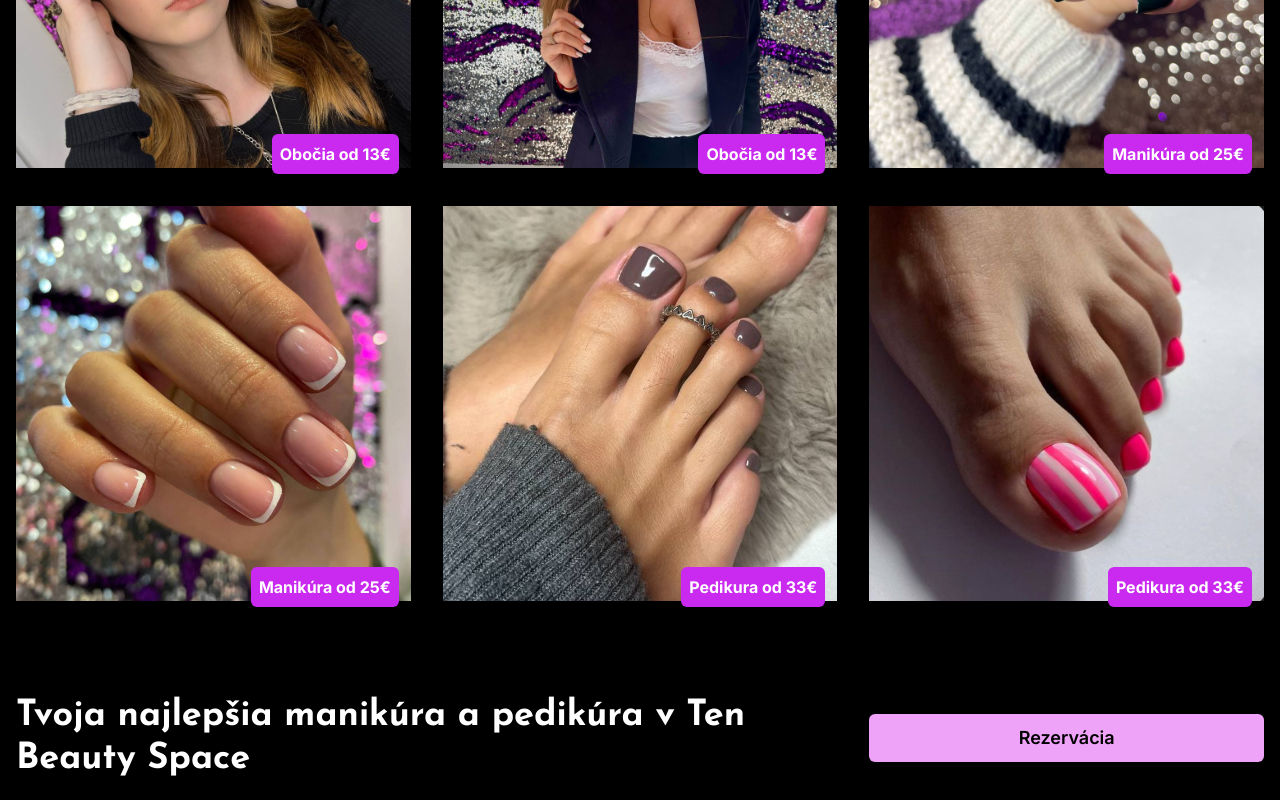
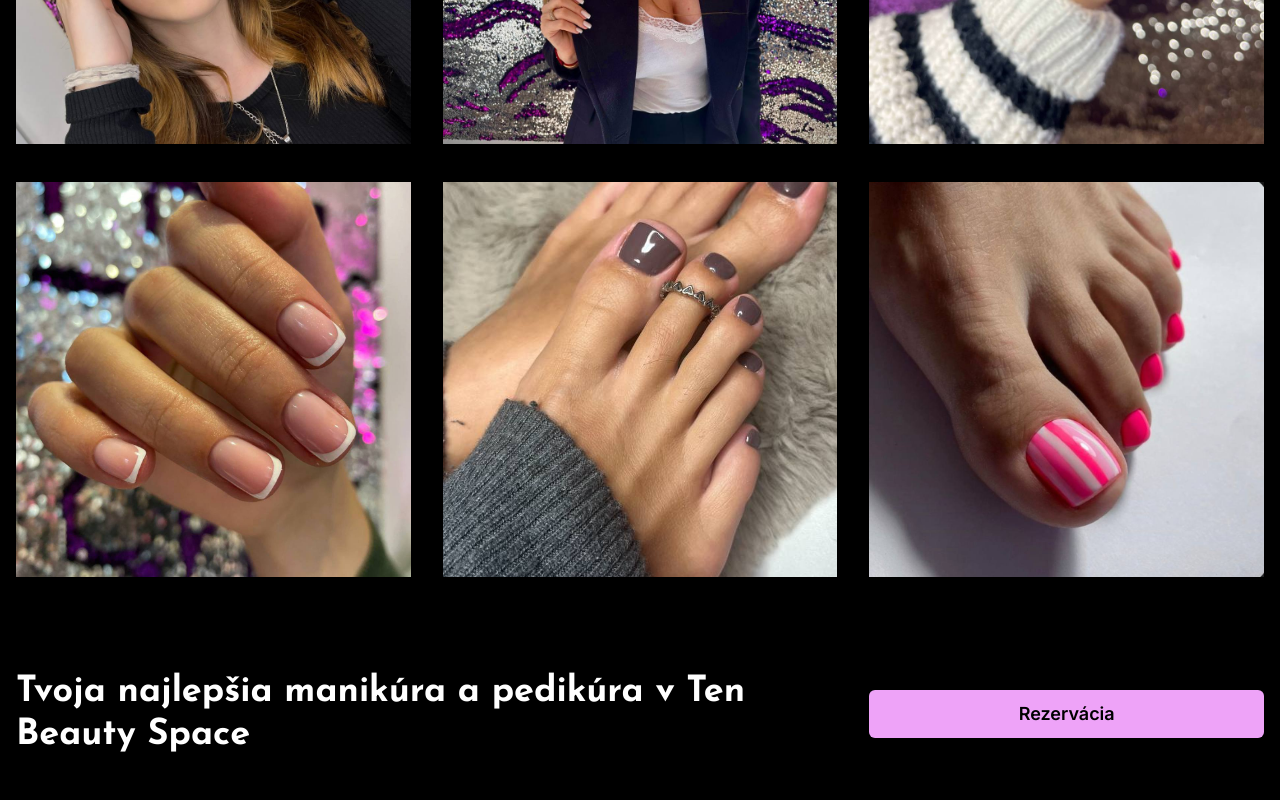
Before and after one commit to yaroslavnosenko/tenbeauty, a Next.js app: page /bratislava in a window 1280 px wide. Shown: the part 1040-1840 px from the top of the page. Built offline with nearby package versions, Linux system fonts and the light colour scheme.

Commit message:
removed prices

```diff
--- a/components/bratislava/carousel/index.tsx
+++ b/components/bratislava/carousel/index.tsx
@@ -3,12 +3,12 @@ import Image from 'next/image'
 
 export const Carousel = () => {
   const images = [
-    { src: '/1.jpg', label: 'Obočia od 13€' },
-    { src: '/4.jpg', label: 'Obočia od 13€' },
-    { src: '/6.jpg', label: 'Manikúra od 25€' },
-    { src: '/5.jpg', label: 'Manikúra od 25€' },
-    { src: '/3.jpg', label: 'Pedikura od 33€    ' },
-    { src: '/2.jpg', label: 'Pedikura od 33€ ' },
+    { src: '/1.jpg' },
+    { src: '/4.jpg' },
+    { src: '/6.jpg' },
+    { src: '/5.jpg' },
+    { src: '/3.jpg' },
+    { src: '/2.jpg' },
   ]
 
   return (
@@ -23,18 +23,6 @@ export const Carousel = () => {
               objectFit={'cover'}
               alt=""
             />
-            <Box
-              bg="#ca29f0"
-              pos="absolute"
-              bottom={0}
-              right={3}
-              color={'white'}
-              fontWeight={'bold'}
-              p={2}
-              borderRadius={6}
-            >
-              {label}
-            </Box>
           </Box>
         ))}
       </SimpleGrid>
--- a/components/bratislava/hero.tsx
+++ b/components/bratislava/hero.tsx
@@ -153,7 +153,6 @@ export const Hero = () => {
               Špeciálna cena na prvu navstevu
             </Text>
           </motion.div>
-          <Text color="white">Manikura a gellak len 25€</Text>
         </Box>
 
         <SimpleGrid
@@ -226,7 +225,7 @@ export const Hero = () => {
                   Otváracia doba
                 </Text>
                 <Heading size="lg" mt="2">
-                  8:00 - 20:00
+                  8:00 - 19:00
                 </Heading>
                 <Text textTransform="uppercase" opacity="0.7">
                   PON - SOB
```
